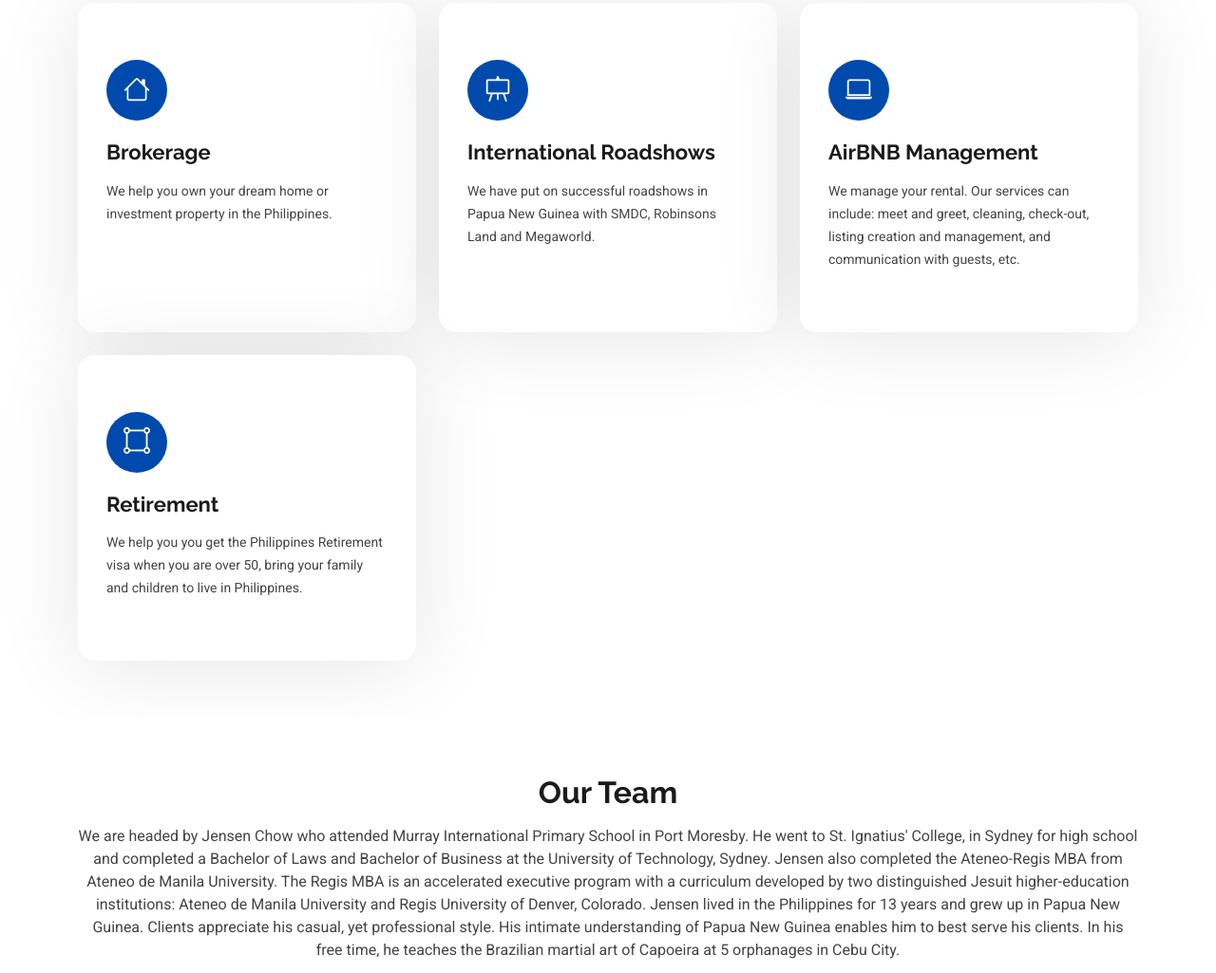
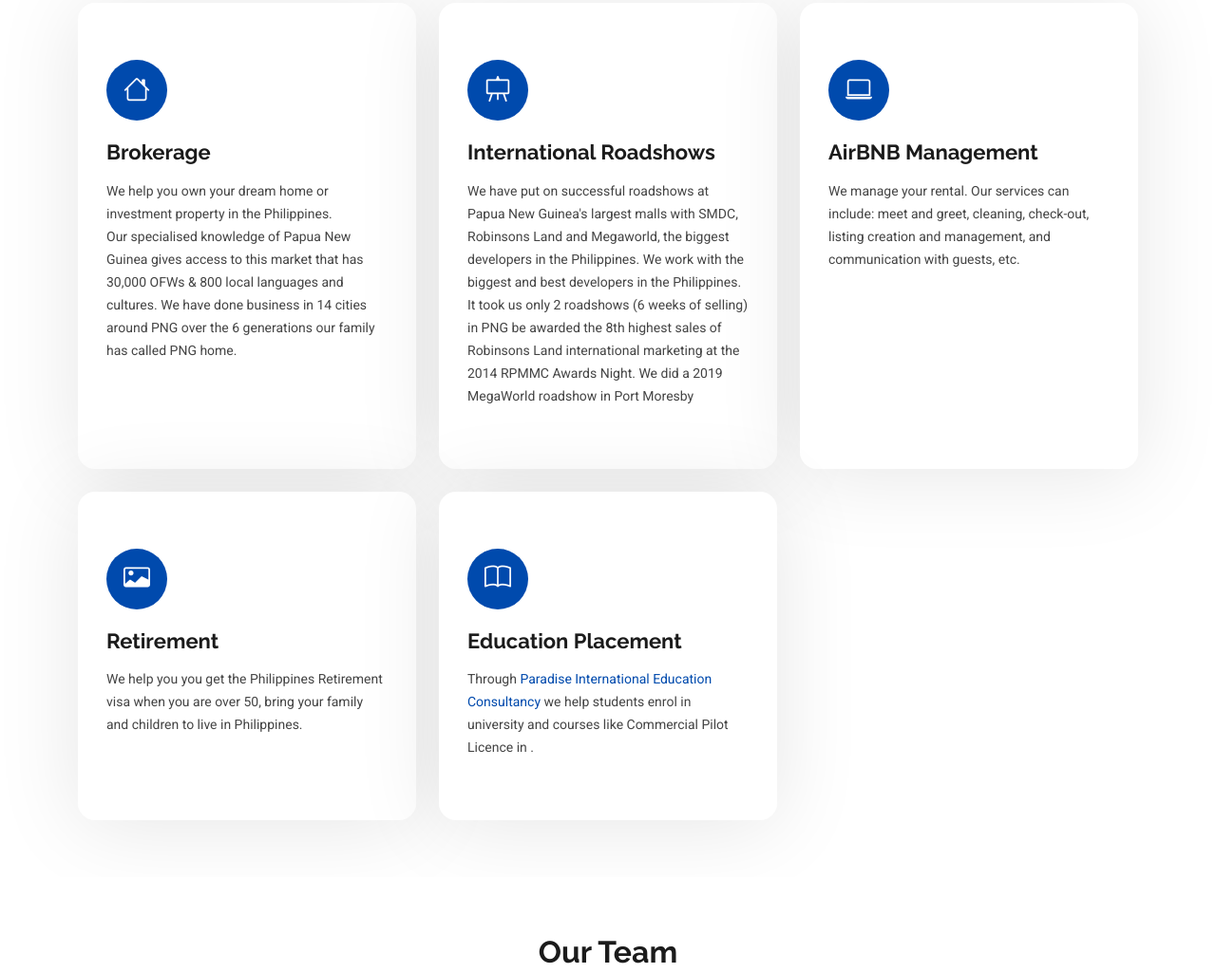
Before and after one commit to jensenrex/ChowRealty, a plain HTML site: page index.html in a window 1280 px wide. Shown: the part 1606-2631 px from the top of the page at 95% size. Drawn offline with Linux system fonts and the light colour scheme.

Commit message:
update services

```diff
--- a/index.html
+++ b/index.html
@@ -167,7 +167,9 @@
       <!-- Section Title -->
       <div class="container section-title" data-aos="fade-up">
         <h2>Our Services</h2>
-        <p>Our experienced team has an intimate understanding of the unique needs and wants of our Papua New Guinean clients. This has enabled us to help more than 580 families own condominiums, migrate, retire, and educate their families in the Philippines. We have developed our real estate consultancy around personal relationships and lifestyle.
+        <p>Our experienced team has an intimate understanding of the unique needs and wants of our Papua New Guinean clients.
+          This has enabled us to help more than 580 families own condominiums, migrate, retire, and educate their families in the Philippines.
+          We have developed our real estate consultancy around personal relationships and lifestyle.
           Philippines is a fantastic country to invest, study, work, live and play.</p>
       </div><!-- End Section Title -->
 
@@ -184,6 +186,8 @@
                 <h3>Brokerage</h3>
               </a>
               <p>We help you own your dream home or investment property in the Philippines.</p>
+              <p>Our specialised knowledge of Papua New Guinea gives access to this market that has 30,000 OFWs & 800 local languages and cultures.
+                We have done business in 14 cities around PNG over the 6 generations our family has called PNG home. </p>
             </div>
           </div>
           <!-- End Service Item -->
@@ -196,7 +200,9 @@
               <a href="service-details.html" class="stretched-link">
                 <h3>International Roadshows</h3>
               </a>
-              <p>We have put on successful roadshows in Papua New Guinea with SMDC, Robinsons Land and Megaworld.</p>
+              <p>We have put on successful roadshows at Papua New Guinea's largest malls with SMDC, Robinsons Land and Megaworld, the biggest developers in the Philippines. We work with the biggest and best developers in the Philippines.
+                It took us only 2 roadshows (6 weeks of selling) in PNG be awarded the 8th highest sales of Robinsons Land international marketing at the 2014 RPMMC Awards Night.
+                We did a 2019 MegaWorld roadshow in Port Moresby </p>
             </div>
           </div><!-- End Service Item -->
 
@@ -216,7 +222,7 @@
           <div class="col-lg-4 col-md-6" data-aos="fade-up" data-aos-delay="400">
             <div class="service-item position-relative">
               <div class="icon">
-                <i class="bi bi-bounding-box-circles"></i>
+                <i class="bi bi-card-image"></i>
               </div>
               <a href="service-details.html" class="stretched-link">
                 <h3>Retirement</h3>
@@ -225,20 +231,20 @@
               <a href="service-details.html" class="stretched-link"></a>
             </div>
           </div>
-        <!--
+
           <div class="col-lg-4 col-md-6" data-aos="fade-up" data-aos-delay="500">
             <div class="service-item position-relative">
               <div class="icon">
-                <i class="bi bi-calendar4-week"></i>
+                <i class="bi bi-book"></i>
               </div>
               <a href="service-details.html" class="stretched-link">
-                <h3>Velit Doloremque</h3>
+                <h3>Education Placement</h3>
               </a>
-              <p>Cumque et suscipit saepe. Est maiores autem enim facilis ut aut ipsam corporis aut. Sed animi at autem alias eius labore.</p>
+              <p>Through <a href="www.ParadiseEducation.co" target="_blank">Paradise International Education Consultancy</a> we help students enrol in university and courses like Commercial Pilot Licence in .</p>
               <a href="service-details.html" class="stretched-link"></a>
             </div>
           </div>
-
+<!--
           <div class="col-lg-4 col-md-6" data-aos="fade-up" data-aos-delay="600">
             <div class="service-item position-relative">
               <div class="icon">
@@ -250,7 +256,8 @@
               <p>Hic molestias ea quibusdam eos. Fugiat enim doloremque aut neque non et debitis iure. Corrupti recusandae ducimus enim.</p>
               <a href="service-details.html" class="stretched-link"></a>
             </div>
-          </div> -->
+          </div>
+          -->
 
 
 
```
